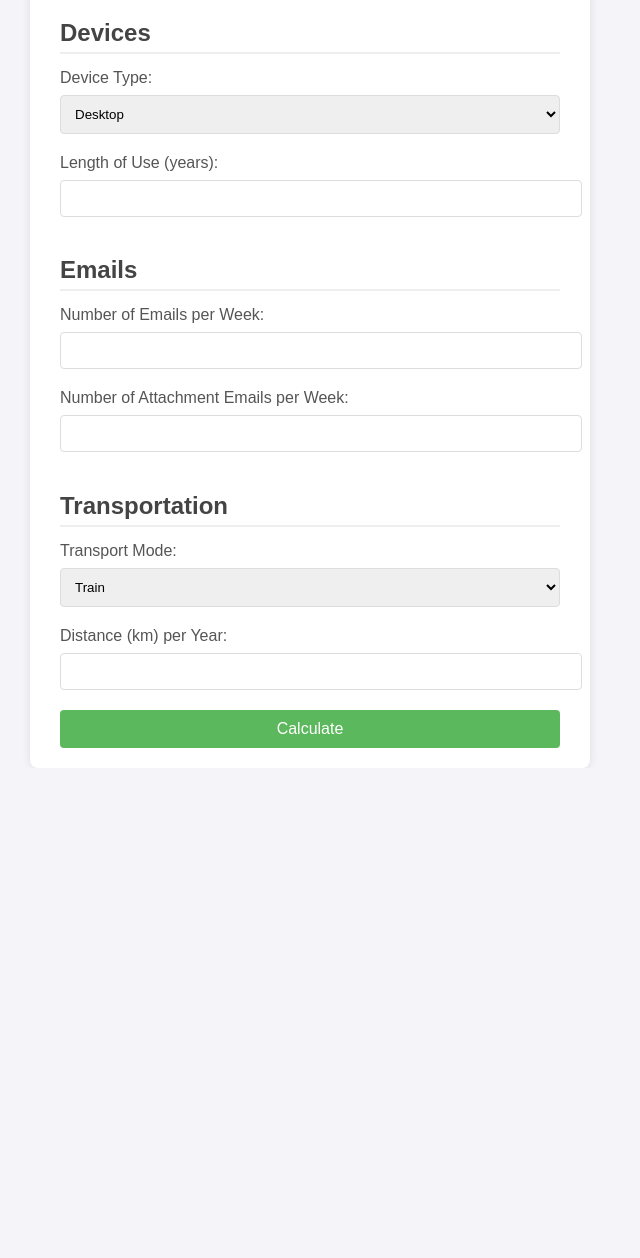
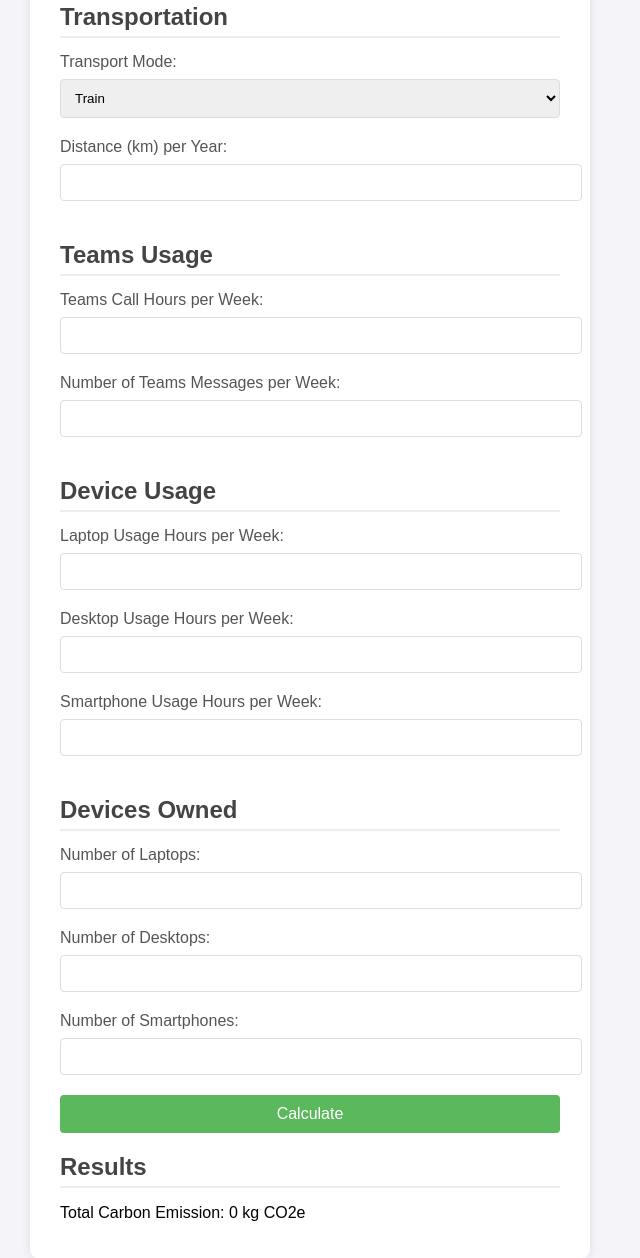
Before and after one commit to t0m0h1/DWP-Carbon-Intensity-Calculator-, a plain HTML site: page project/index.html in a window 1280 px wide. Shown: the part 75-1333 px from the top of the page, without its empty margins (330-970 px from the left). Before the commit the page ends 843 px from the top, so only its background shows below. Drawn offline with Linux system fonts and the light colour scheme.

Commit message:
Update form elements and add results section

```diff
--- a/project/index.html
+++ b/project/index.html
@@ -10,7 +10,7 @@
 <body>
     <div class="container">
         <h1>Environmental Footprint Calculator</h1>
-        <form action='' method="post"> <!-- form processing script -->
+        <form action='' method="post" id="carbonForm"> <!-- form processing script -->
 
             <h2>Devices</h2>
             <label for="deviceType">Device Type:</label>
@@ -18,19 +18,17 @@
                 <option value="Desktop">Desktop</option>
                 <option value="Laptop">Laptop</option>
                 <option value="Smartphone">Smartphone</option>
-
             </select>
 
             <label for="deviceUsage">Length of Use (years):</label>
             <input type="number" id="deviceUsage" name="deviceUsage" min="1" aria-label="Enter Length of Use in Years" required>
 
             <h2>Emails</h2>
-
             <label for="emailCount">Number of Emails per Week:</label>
             <input type="number" id="emailCount" name="emailCount" min="1" aria-label="Enter Number of Emails per Week" required>
 
-            <label for="emailCount">Number of Attachment Emails per Week:</label>
-            <input type="number" id="emailCount" name="emailCount" min="1" aria-label="Enter Number of Attachment Emails per Week" required>
+            <label for="emailAttachmentCount">Number of Attachment Emails per Week:</label>
+            <input type="number" id="emailAttachmentCount" name="emailAttachmentCount" min="1" aria-label="Enter Number of Attachment Emails per Week" required>
 
             <h2>Transportation</h2>
             <label for="transportMode">Transport Mode:</label>
@@ -44,8 +42,39 @@
             <label for="transportDistance">Distance (km) per Year:</label>
             <input type="number" id="transportDistance" name="transportDistance" min="1" aria-label="Enter Distance in Kilometers per Year" required>
 
-            <button type="submit" onclick="calculateCarbon()">Calculate</button>
+            <h2>Teams Usage</h2>
+            <label for="teamsCalls">Teams Call Hours per Week:</label>
+            <input type="number" id="teamsCalls" name="teamsCalls" min="0" aria-label="Enter Teams Call Hours per Week" required>
+
+            <label for="teamsMessages">Number of Teams Messages per Week:</label>
+            <input type="number" id="teamsMessages" name="teamsMessages" min="0" aria-label="Enter Number of Teams Messages per Week" required>
+
+            <h2>Device Usage</h2>
+            <label for="laptopUsageHours">Laptop Usage Hours per Week:</label>
+            <input type="number" id="laptopUsageHours" name="laptopUsageHours" min="0" aria-label="Enter Laptop Usage Hours per Week" required>
+
+            <label for="desktopUsageHours">Desktop Usage Hours per Week:</label>
+            <input type="number" id="desktopUsageHours" name="desktopUsageHours" min="0" aria-label="Enter Desktop Usage Hours per Week" required>
+
+            <label for="smartphoneUsageHours">Smartphone Usage Hours per Week:</label>
+            <input type="number" id="smartphoneUsageHours" name="smartphoneUsageHours" min="0" aria-label="Enter Smartphone Usage Hours per Week" required>
+
+            <h2>Devices Owned</h2>
+            <label for="laptops">Number of Laptops:</label>
+            <input type="number" id="laptops" name="laptops" min="0" aria-label="Enter Number of Laptops" required>
+
+            <label for="desktops">Number of Desktops:</label>
+            <input type="number" id="desktops" name="desktops" min="0" aria-label="Enter Number of Desktops" required>
+
+            <label for="smartphones">Number of Smartphones:</label>
+            <input type="number" id="smartphones" name="smartphones" min="0" aria-label="Enter Number of Smartphones" required>
+
+            <button type="submit">Calculate</button>
         </form>
+
+        <h2>Results</h2>
+        <p>Total Carbon Emission: <span id="totalCarbon">0</span> kg CO2e</p>
+        <div id="breakdown"></div>
     </div>
     <script src="script.js"></script>
 </body>
```
